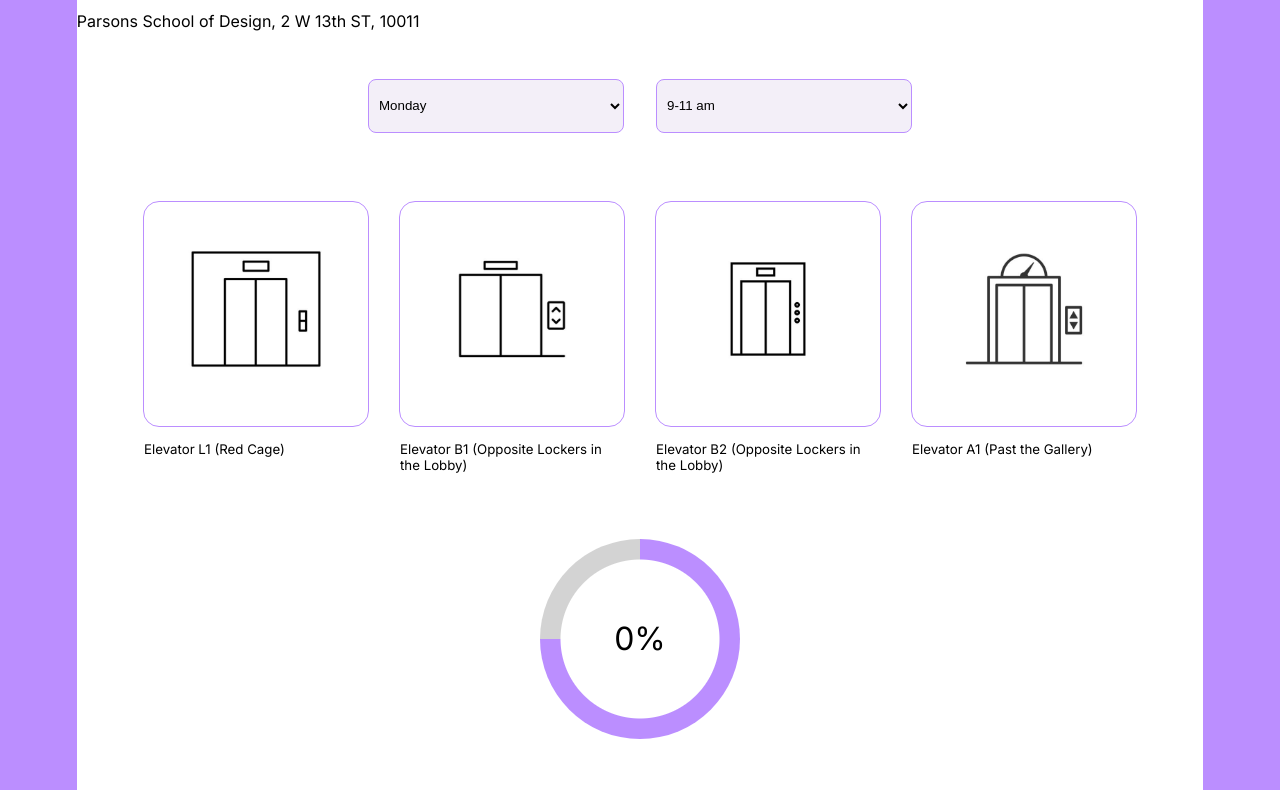
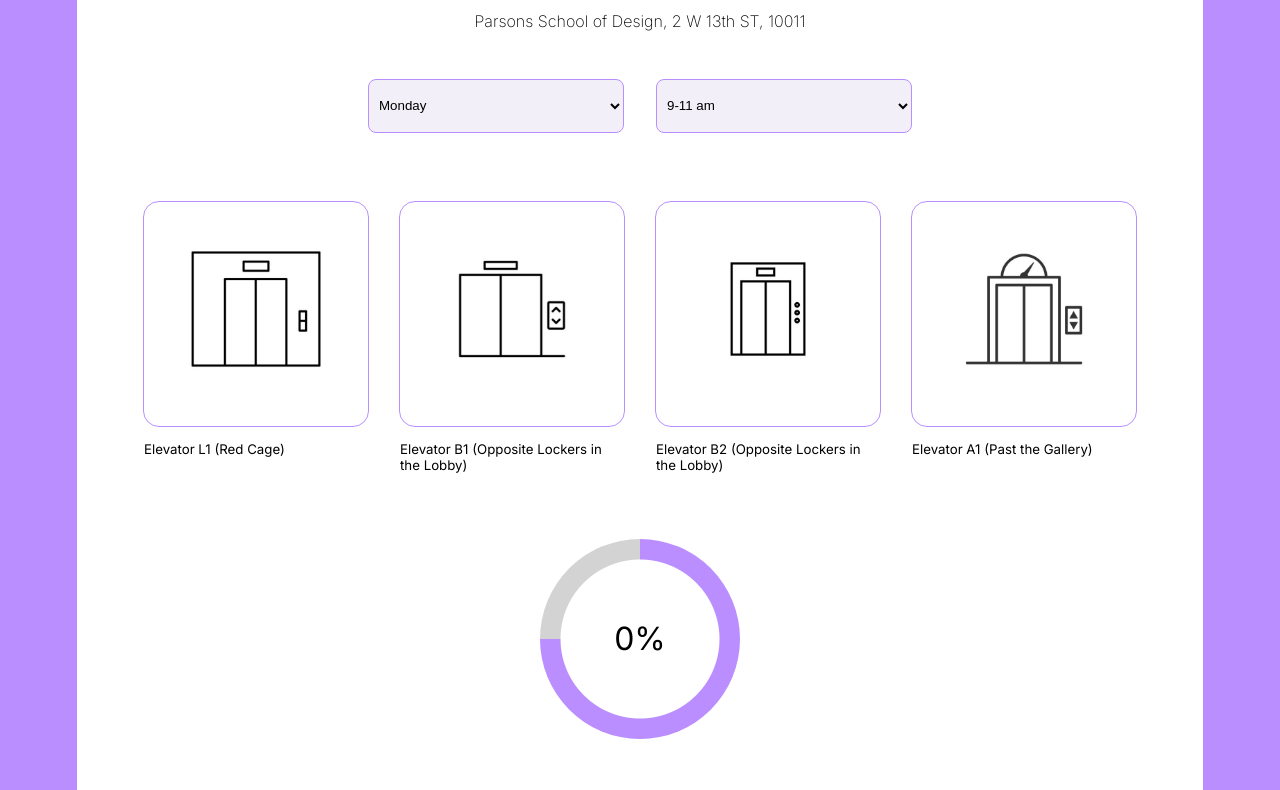
Before and after one commit to kendalldrake/functions, a plain HTML site: page index.html in a window 1280 px wide. Shown: the part 212-1002 px from the top of the page. Drawn offline with Linux system fonts and the light colour scheme.

Commit message:
Update style.css
applied css styles to subheading

```diff
--- a/style.css
+++ b/style.css
@@ -31,6 +31,12 @@ main h1{
     text-align: center;
     font-size: 2.5rem;
     padding-top: 3.5rem;
+}
+
+P{  font-weight: 200;
+	text-align: center;
+	font-size: 1rem;
+
 }
 .timeinput{
     display: flex;
```
